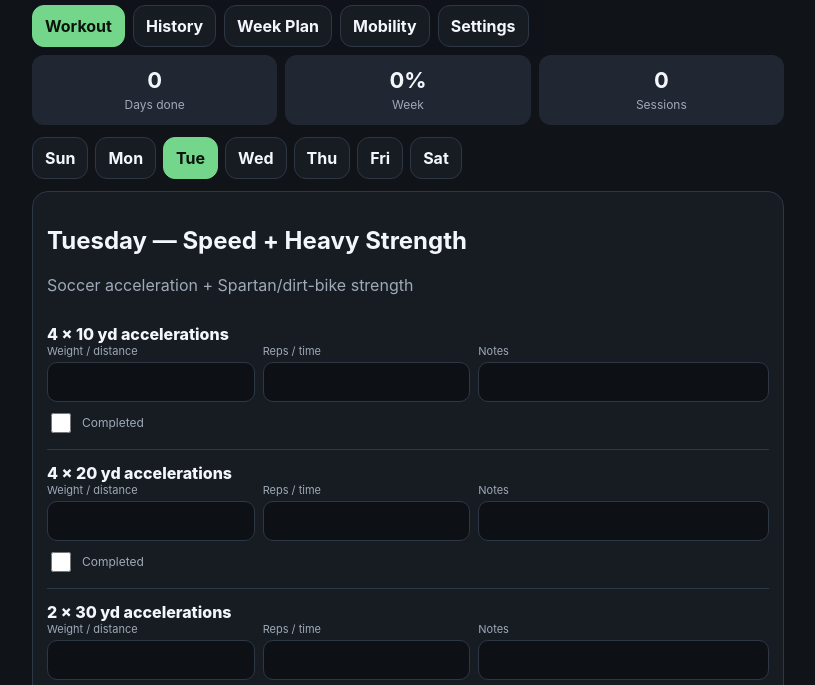
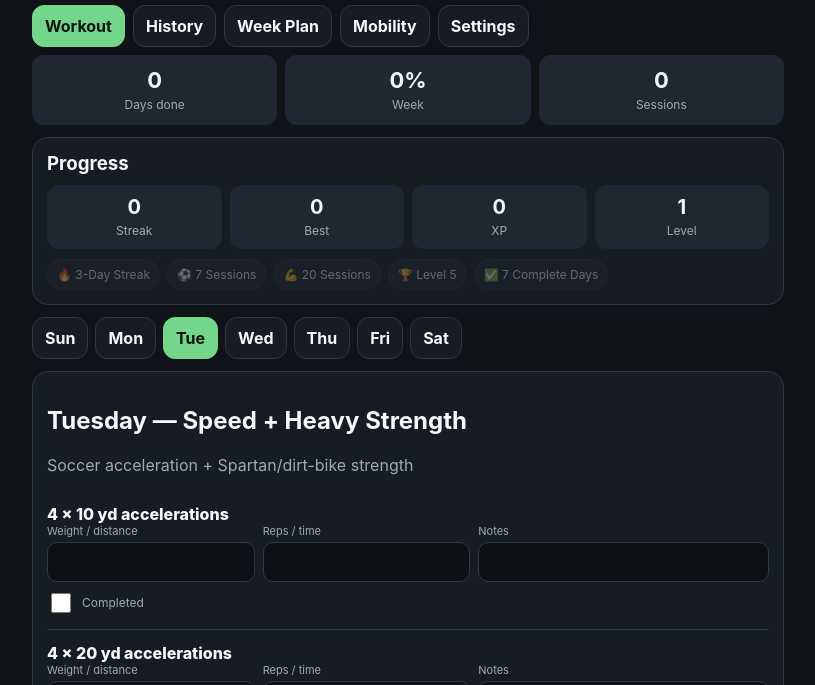
Before and after one commit to thomasjessw-dotcom/Training-tracker, a plain HTML site: page index.html in a window 1280 px wide. Shown: the part 84-769 px from the top of the page, without its empty margins (232-1047 px from the left). Drawn offline with Linux system fonts and the light colour scheme.

Commit message:
Add files via upload

```diff
--- a/index.html
+++ b/index.html
@@ -23,6 +23,12 @@ button{font:inherit}.tab,.daybtn,.action{border:1px solid var(--line);background
 input,textarea{width:100%;border:1px solid var(--line);background:#0d1116;color:var(--txt);border-radius:10px;padding:10px;font-size:16px}textarea{min-height:80px}
 .check{display:flex;align-items:center;gap:8px;margin-top:8px}.check input{width:20px;height:20px}.actions{display:flex;gap:8px;flex-wrap:wrap;margin-top:12px}.hidden{display:none}
 .history{border-top:1px solid var(--line);padding:11px 0}.history:first-child{border-top:0}.small{font-size:12px}
+.gamegrid{display:grid;grid-template-columns:repeat(4,1fr);gap:8px;margin-top:10px}
+.gamecard{background:var(--panel2);border-radius:12px;padding:10px 6px;text-align:center}
+.gamecard b{display:block;font-size:20px}
+.badges{display:flex;gap:7px;flex-wrap:wrap;margin-top:10px}
+.achievement{display:inline-block;padding:7px 9px;border-radius:999px;background:var(--panel2);border:1px solid var(--line);font-size:12px}
+.achievement.locked{opacity:.35}
 @media(max-width:560px){.fields{grid-template-columns:1fr 1fr}.wide{grid-column:1/-1}}
 </style>
 </head>
@@ -43,6 +49,18 @@ input,textarea{width:100%;border:1px solid var(--line);background:#0d1116;color:
 <div class="stat"><b id="pct">0%</b><span class="small muted">Week</span></div>
 <div class="stat"><b id="sessions">0</b><span class="small muted">Sessions</span></div>
 </div>
+
+<div class="card">
+  <h3 style="margin:0 0 4px">Progress</h3>
+  <div class="gamegrid">
+    <div class="gamecard"><b id="currentStreak">0</b><span class="small muted">Streak</span></div>
+    <div class="gamecard"><b id="bestStreak">0</b><span class="small muted">Best</span></div>
+    <div class="gamecard"><b id="xp">0</b><span class="small muted">XP</span></div>
+    <div class="gamecard"><b id="level">1</b><span class="small muted">Level</span></div>
+  </div>
+  <div class="badges" id="badges"></div>
+</div>
+
 <div class="daytabs" id="dayTabs"></div>
 <div id="workout"></div>
 </section>
@@ -116,6 +134,59 @@ function progressionSuggestion(name,lastText){
   return "Next: beat the last session slightly without sacrificing form.";
 }
 
+
+function dateKey(iso){
+  const d=new Date(iso);
+  return `${d.getFullYear()}-${String(d.getMonth()+1).padStart(2,"0")}-${String(d.getDate()).padStart(2,"0")}`;
+}
+function streakData(){
+  const unique=[...new Set(state.history.map(s=>dateKey(s.date)))].sort().reverse();
+  if(!unique.length) return {current:0,best:0};
+  const oneDay=86400000;
+  let best=1, run=1;
+  for(let i=1;i<unique.length;i++){
+    const a=new Date(unique[i-1]+"T12:00:00");
+    const b=new Date(unique[i]+"T12:00:00");
+    if((a-b)/oneDay===1){run++;best=Math.max(best,run)} else run=1;
+  }
+  const today=new Date();
+  const todayKey=dateKey(today.toISOString());
+  const y=new Date(today); y.setDate(y.getDate()-1);
+  const yKey=dateKey(y.toISOString());
+  let current=0;
+  if(unique[0]===todayKey || unique[0]===yKey){
+    current=1;
+    for(let i=1;i<unique.length;i++){
+      const a=new Date(unique[i-1]+"T12:00:00");
+      const b=new Date(unique[i]+"T12:00:00");
+      if((a-b)/oneDay===1) current++; else break;
+    }
+  }
+  return {current,best};
+}
+function gamify(){
+  const s=streakData();
+  const completed=state.history.filter(x=>x.complete).length;
+  const logged=state.history.length;
+  const xp=logged*100 + completed*25;
+  const level=Math.floor(xp/500)+1;
+  document.getElementById("currentStreak").textContent=s.current;
+  document.getElementById("bestStreak").textContent=s.best;
+  document.getElementById("xp").textContent=xp;
+  document.getElementById("level").textContent=level;
+
+  const achievements=[
+    {name:"🔥 3-Day Streak",ok:s.best>=3},
+    {name:"⚽ 7 Sessions",ok:logged>=7},
+    {name:"💪 20 Sessions",ok:logged>=20},
+    {name:"🏆 Level 5",ok:level>=5},
+    {name:"✅ 7 Complete Days",ok:completed>=7}
+  ];
+  document.getElementById("badges").innerHTML=achievements.map(a=>
+    `<span class="achievement ${a.ok?"":"locked"}">${a.name}</span>`
+  ).join("");
+}
+
 function renderDayTabs(){const box=document.getElementById("dayTabs");box.innerHTML="";DAYS.forEach(d=>{const b=document.createElement("button");b.className="daybtn"+(d===day?" active":"");b.textContent=d;b.onclick=()=>{collect();day=d;renderDayTabs();renderWorkout()};box.appendChild(b)})}
 function collect(){const d=ensure(day);document.querySelectorAll("#exerciseList [data-i]").forEach(el=>{d.entries[el.dataset.i][el.dataset.f]=el.dataset.f==="done"?el.checked:el.value});const n=document.getElementById("notes");if(n)d.notes=n.value;const c=document.getElementById("complete");if(c)d.complete=c.checked;save();stats()}
 function renderWorkout(){const p=PLAN[day],d=ensure(day);document.getElementById("workout").innerHTML=`<div class="card"><h2>${p.title}</h2><p class="muted">${p.goal}</p><div id="exerciseList"></div><div class="ex"><label>Session notes / hotel substitutions</label><textarea id="notes">${esc(d.notes)}</textarea></div><div class="check"><input id="complete" type="checkbox" ${d.complete?"checked":""}><span>Mark day complete</span></div><div class="actions"><button class="action" id="draftBtn">Save draft</button><button class="action primary" id="finishBtn">Finish & save session</button></div></div>`;
@@ -124,7 +195,7 @@ document.getElementById("draftBtn").onclick=()=>{collect();alert("Draft saved.")
 function finish(){collect();const d=ensure(day),p=PLAN[day];state.history.unshift({id:Date.now(),date:new Date().toISOString(),day,title:p.title,notes:d.notes,complete:d.complete,entries:p.items.map((name,i)=>({name,...d.entries[i]}))});state.drafts[day]={entries:{},notes:"",complete:false};ensure(day);save();renderWorkout();renderHistory();stats();alert("Session saved to History.")}
 function renderHistory(){const box=document.getElementById("history");box.innerHTML=state.history.length?state.history.map(s=>`<div class="history"><b>${esc(s.title)}</b><div class="small muted">${new Date(s.date).toLocaleString()}</div><div class="small">${s.entries.filter(e=>e.done||e.weight||e.reps||e.notes).length} exercises logged ${s.complete?"• Day complete":""}</div>${s.notes?`<div class="small muted">${esc(s.notes)}</div>`:""}</div>`).join(""):'<p class="muted">No saved sessions yet.</p>'}
 function renderPlan(){document.getElementById("plan").innerHTML=DAYS.map(d=>`<div class="history"><b>${PLAN[d].title}</b><div class="small muted">${PLAN[d].goal}</div><div class="small">${PLAN[d].items.join(" • ")}</div></div>`).join("")}
-function stats(){const done=DAYS.filter(d=>ensure(d).complete).length;document.getElementById("daysDone").textContent=done;document.getElementById("pct").textContent=Math.round(done/7*100)+"%";document.getElementById("sessions").textContent=state.history.length}
+function stats(){const done=DAYS.filter(d=>ensure(d).complete).length;document.getElementById("daysDone").textContent=done;document.getElementById("pct").textContent=Math.round(done/7*100)+"%";document.getElementById("sessions").textContent=state.history.length;gamify()}
 document.querySelectorAll(".tab").forEach(b=>b.onclick=()=>{collect();document.querySelectorAll(".tab").forEach(x=>x.classList.toggle("active",x===b));["workout","history","plan","mobility","settings"].forEach(v=>document.getElementById(v+"View").classList.toggle("hidden",v!==b.dataset.view));if(b.dataset.view==="history")renderHistory()});
 document.getElementById("exportBtn").onclick=()=>{collect();const blob=new Blob([JSON.stringify(state,null,2)],{type:"application/json"}),a=document.createElement("a");a.href=URL.createObjectURL(blob);a.download="training-backup.json";a.click()};
 document.getElementById("importFile").onchange=async e=>{try{const n=JSON.parse(await e.target.files[0].text());if(!n.history||!n.drafts)throw 0;state=n;save();renderWorkout();renderHistory();stats();alert("Backup imported.")}catch{alert("Could not import that file.")}};
@@ -139,7 +210,7 @@ if(localStorage.getItem("mobility_done_date")===new Date().toLocaleDateString())
   document.getElementById("mobilityStatus").textContent="Mobility completed today.";
 }
 
-renderDayTabs();renderWorkout();renderHistory();renderPlan();stats();
+renderDayTabs();renderWorkout();renderHistory();renderPlan();stats();gamify();
 if("serviceWorker" in navigator)window.addEventListener("load",()=>navigator.serviceWorker.register("./service-worker.js").catch(()=>{}));
 </script>
 </body>
```
